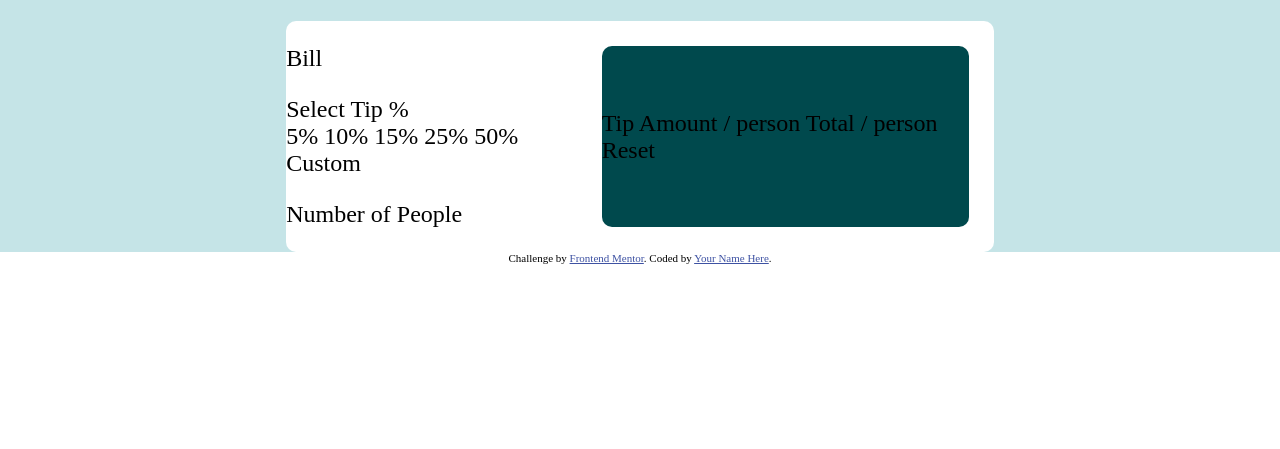
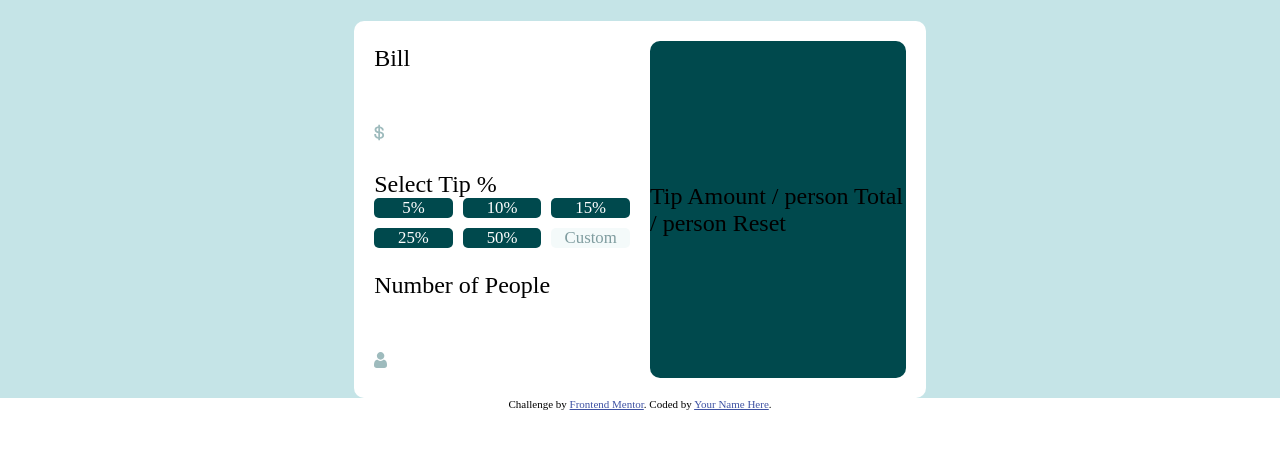
Before and after one commit to ecesarini-frontend-mentor/tip-calculator-app-main, a plain HTML site: page index.html in a window 1280 px wide. Shown: the part 129-578 px from the top of the page. Drawn offline with Linux system fonts and the light colour scheme.

Commit message:
Update index.html

```diff
--- a/index.html
+++ b/index.html
@@ -37,17 +37,24 @@ body {
   width: 100%;
 }
 main {
-  max-width: var(--width-desktop);
+  width: 100%;
   background-color: var(--light-grayish-cyan);
 }
+ul {
+  list-style: none;
+  margin: 0;
+  padding: 0;
+}
+
 #main-container {
   margin: 0 18%;
   display: flex;
   flex-direction: column;
   justify-content: space-evenly;
   align-items: center;
+  max-width: var(--width-desktop);
 }
-.mc-header {
+#main-container .mc-header {
   color: var(--dark-grayish-cyan);
   font-weight: 700;
 }
@@ -62,10 +69,41 @@ main {
   border-radius: var(--border-radius);
 }
 .calc-insert {
+  width: 50%;
+  margin-left: 3.5%;
   display: flex;
   flex-direction: column;
 }
+.ci-bill, .ci-tip, .ci-people {
+  display: flex;
+  flex-direction: column;
+}
+.ci-tip-grid {
+  display: grid;
+  grid-template-rows: 1fr 1fr;
+  grid-template-columns: 1fr 1fr 1fr;
+  justify-items: center;
+  row-gap: 10px;
+  column-gap: 10px;
+}
+.ci-tip-grid li {
+  color: white;
+  width: 100%;
+  font-size: .7em;
+  text-align: center;
+  border-radius: 5px 5px;
+}
+.ci-tip-grid li:nth-child(n-1) {
+  background-color: var(--very-dark-cyan);
+}
+.ci-tip-grid li:nth-child(6) {
+  color: var(--dark-grayish-cyan);
+  background-color: var(--very-light-grayish-cyan);
+}
+
+
 .calc-result {
+  width: 50%;
   margin: 3.5%;
   border-radius: ;
   display: flex;
@@ -89,25 +127,25 @@ main {
       <div class="mc mc-calc">
         <div class="calc-insert">
           <div class="ci-bill">
-            <p>Bill</p>
-            <p></p>
+            <p class="ci-bill-title">Bill</p>
+            <p class="ci-bill-amount"><img src="images/icon-dollar.svg" alt="Bill amount"><span></span></p>
           </div>
           <div class="ci-tip">
             <div class="ci-tip-title">
               Select Tip %
             </div>
-            <div class="ci-tip-grid">
-              5%
-              10%
-              15%
-              25%
-              50%
-              Custom
-            </div>
+            <ul class="ci-tip-grid">
+              <li class="ci-tg-perc">5%</li>
+              <li class="ci-tg-perc">10%</li>
+              <li class="ci-tg-perc">15%</li>
+              <li class="ci-tg-perc">25%</li>
+              <li class="ci-tg-perc">50%</li>
+              <li class="ci-tg-perc">Custom</li>
+            </ul>
           </div>
           <div class="ci-people">
             <p>Number of People</p>
-            <p></p>
+            <p><img src="images/icon-person.svg" alt="Number of people"/><span></span></p>
           </div>
         </div>
         <div class="calc-result">
```
